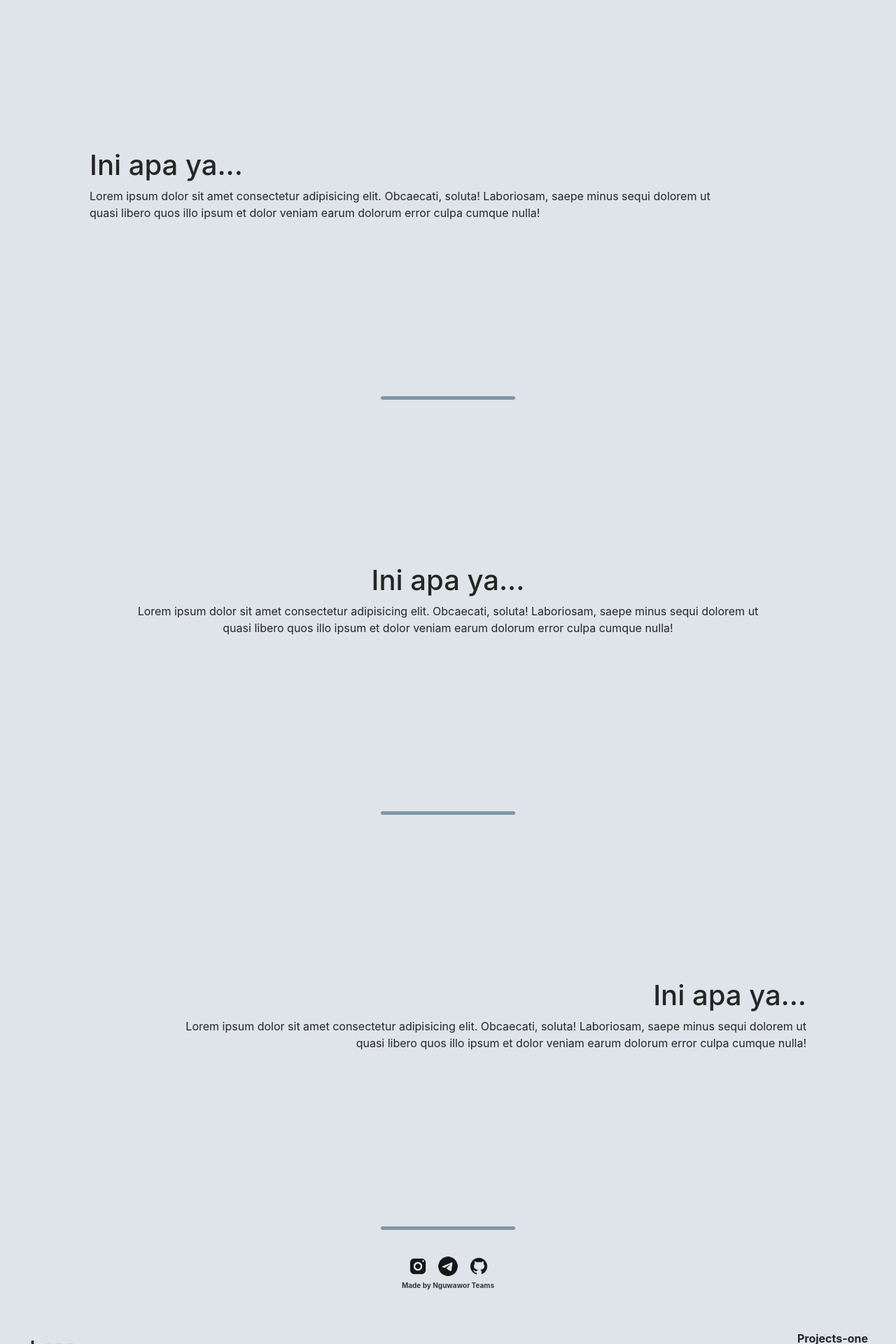
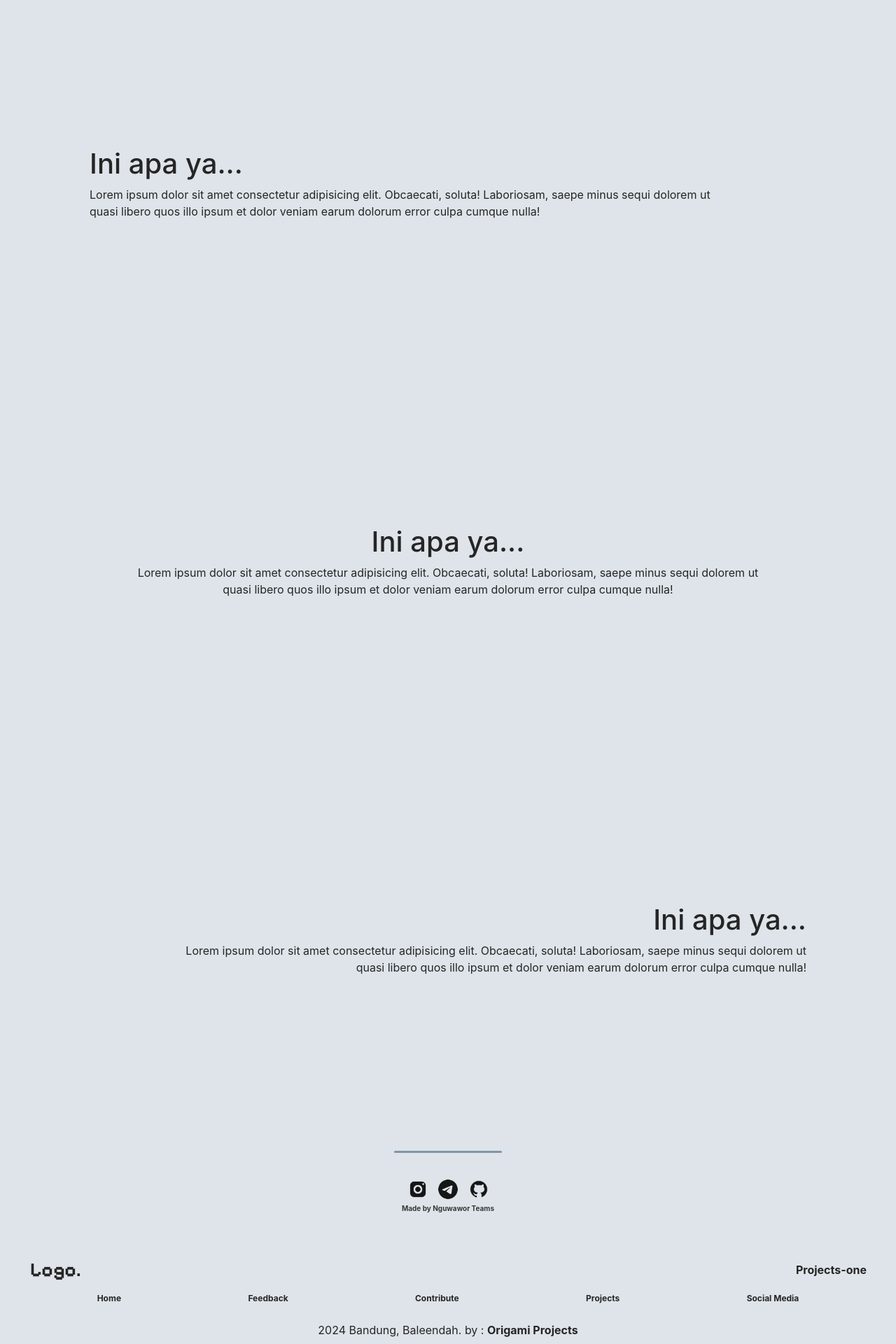
Before and after one commit to nothazel24/frontEnd-Projects, a PHP site: page / in a window 1280 px wide. Shown: the part 880-2800 px from the top of the page at 70% size. Run offline with PHP 8.4, Linux system fonts and the light colour scheme; some libraries are stand-ins or nearby versions; some web fonts are replaced.

Commit message:
Re-optimizing code

```diff
--- a/index.php
+++ b/index.php
@@ -38,10 +38,11 @@
 
   <div class="hr"></div>
 
+  <section class="two">
 
-  <section class="two">
+  <?php for ($j = 2; $j <= 4; $j++) : ?>
     <div class="container p-5 my-5">
-      <div class="contentWrapper-start">
+      <div class="contentWrapper<?= $j ?>">
         <h1 class="header">Ini apa ya...</h1>
         <p class="content-desc">
           Lorem ipsum dolor sit amet consectetur adipisicing elit.
@@ -51,52 +52,20 @@
         </p>
       </div>
     </div>
+    <?php endfor; ?>
+
   </section>
   <!-- SECTION CONTENT TWO -->
 
-  <div class="hr"></div>
-
-  <section class="three">
-    <div class="container p-5 my-5">
-      <div class="contentWrapper-center">
-        <h1 class="header">Ini apa ya...</h1>
-        <p class="content-desc">
-          Lorem ipsum dolor sit amet consectetur adipisicing elit.
-          Obcaecati, soluta! Laboriosam, saepe minus sequi dolorem ut quasi
-          libero quos illo ipsum et dolor veniam earum dolorum error culpa
-          cumque nulla!
-        </p>
-      </div>
-    </div>
-  </section>
-  <!-- SECTION CONTENT THREE -->
-
-  <div class="hr"></div>
-
-  <section class="four">
-    <div class="container p-5 my-5">
-      <div class="contentWrapper-end">
-        <h1 class="header">Ini apa ya...</h1>
-        <p class="content-desc">
-          Lorem ipsum dolor sit amet consectetur adipisicing elit.
-          Obcaecati, soluta! Laboriosam, saepe minus sequi dolorem ut quasi
-          libero quos illo ipsum et dolor veniam earum dolorum error culpa
-          cumque nulla!
-        </p>
-      </div>
-    </div>
-  </section>
-  <!-- SECTION CONTENT FOUR -->
-
 
   <!-- UNCOMPLETED SECTION -->
-  <section class="five">
+  <section class="three">
     <!-- CONTRIBUTOR PAGE -->
   </section> <!-- SECTION CONTENT FIVE -->
 
   <div class="hr"></div>
 
-  <section class="six">
+  <section class="four">
     <div class="creditsWrapper">
       <div class="imageGroups">
         <a href="#" target="_self"><img src="assets/instagram.png" alt="instagram" style="width: 30px" /></a>
@@ -114,13 +83,13 @@
    <!-- GSAP Make things easier -->
    <script src="https://cdn.jsdelivr.net/npm/gsap@3.12.5/dist/gsap.min.js"></script>
    <script src="https://cdn.jsdelivr.net/npm/gsap@3.12.5/dist/EaselPlugin.min.js"></script>
-  <script src="https://cdn.jsdelivr.net/npm/gsap@3.12.5/dist/TextPlugin.min.js"></script>
+   <script src="https://cdn.jsdelivr.net/npm/gsap@3.12.5/dist/TextPlugin.min.js"></script>
 
-  <script src="https://cdnjs.cloudflare.com/ajax/libs/gsap/3.12.5/ScrollTrigger.min.js"></script>
+   <script src="https://cdnjs.cloudflare.com/ajax/libs/gsap/3.12.5/ScrollTrigger.min.js"></script>
 
 
   <!-- RoughEase, ExpoScaleEase and SlowMo are all included in the EasePack file -->
-  <script src="https://cdn.jsdelivr.net/npm/gsap@3.12.5/dist/EasePack.min.js"></script>
+   <script src="https://cdn.jsdelivr.net/npm/gsap@3.12.5/dist/EasePack.min.js"></script>
 
    <script src="script/anims.js"></script>
    <script src="script/navbarAnims.js"></script>
--- a/others/footer.php
+++ b/others/footer.php
@@ -14,7 +14,7 @@
         </div>
 
         <div class="copy">
-          <p class="copyText">2024 Bandung, Baleendah. "Groups Projects"</p>
+          <p class="copyText">2024 Bandung, Baleendah. by : <strong>Origami Projects</strong></p>
         </div>
 
       </div> <!-- fWrapper -->
--- a/style/footerStyle.css
+++ b/style/footerStyle.css
@@ -9,8 +9,8 @@
     flex-direction: row;
     justify-content: space-between;
     margin: 0px 1.5rem;
+}
 
-}
 
 .Flogo {
     text-decoration: none;
@@ -23,18 +23,21 @@
 
 .footerDesc {
     font-weight: bold;
+    align-items: center;
+    margin: auto 2px;
 }
 
 .Fmenu {
     display: flex;
     flex-direction: row;
     justify-content: space-around;
-    margin: .5rem 4rem;
+    margin: .5rem 2rem;
     font-weight: bold;
 }
 
 .Fmenu-links {
     text-decoration: none;
+    font-size: 12px;
 }
 
 .copy {
--- a/style/indexStyle.css
+++ b/style/indexStyle.css
@@ -8,8 +8,8 @@
 
 .hr {
   background-color: #7f96aa;
-  width: 15%;
-  height: 5px;
+  width: 12%;
+  height: 3px;
   border-radius: 10px;
   margin: auto;
 }
@@ -142,7 +142,7 @@
 }
 /* END */
 
-.contentWrapper-start {
+.contentWrapper2 {
   /* position: relative;
     left: 25%; */
   text-align: start;
@@ -154,7 +154,7 @@
   padding: 10px;
 }
 
-.contentWrapper-center {
+.contentWrapper3 {
   /* position: relative;
     left: 25%; */
   text-align: center;
@@ -166,7 +166,7 @@
   padding: 10px;
 }
 
-.contentWrapper-end {
+.contentWrapper4 {
   /* position: relative;
     left: 25%; */
   text-align: end;
```
